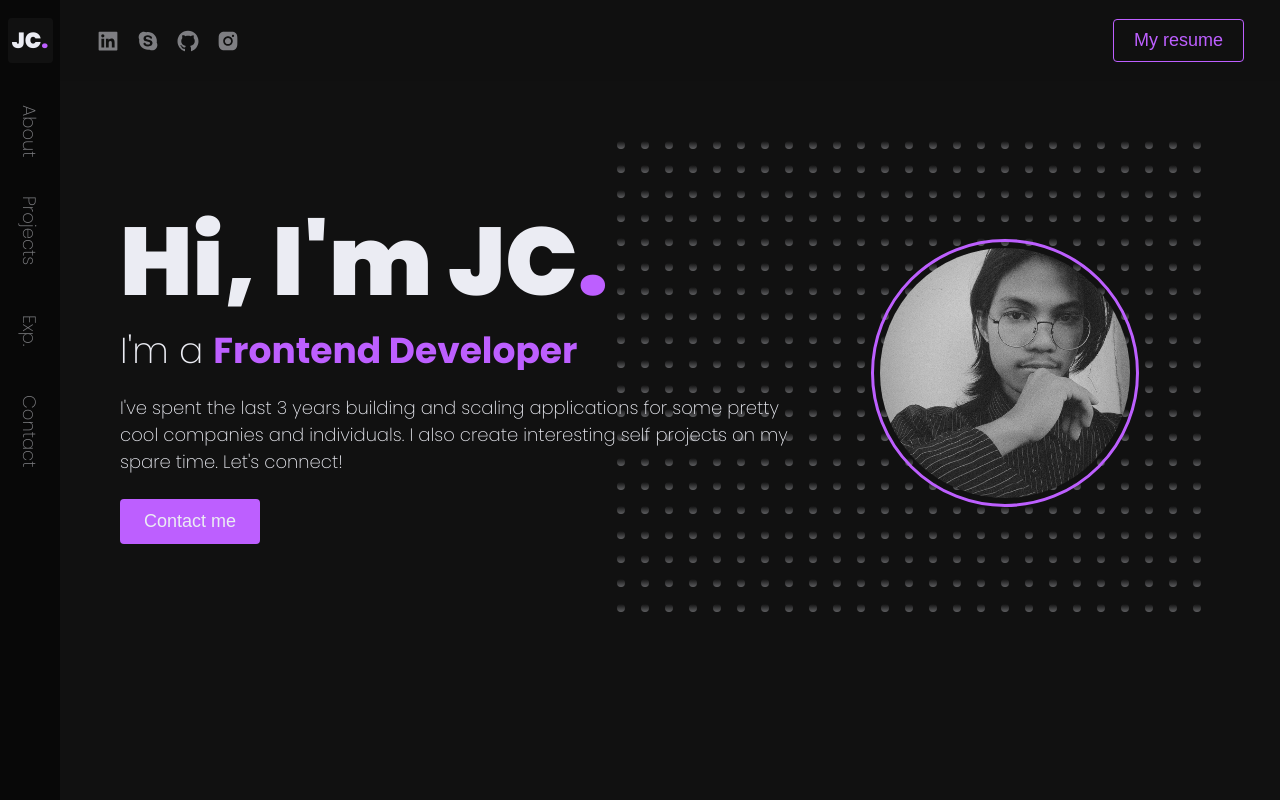
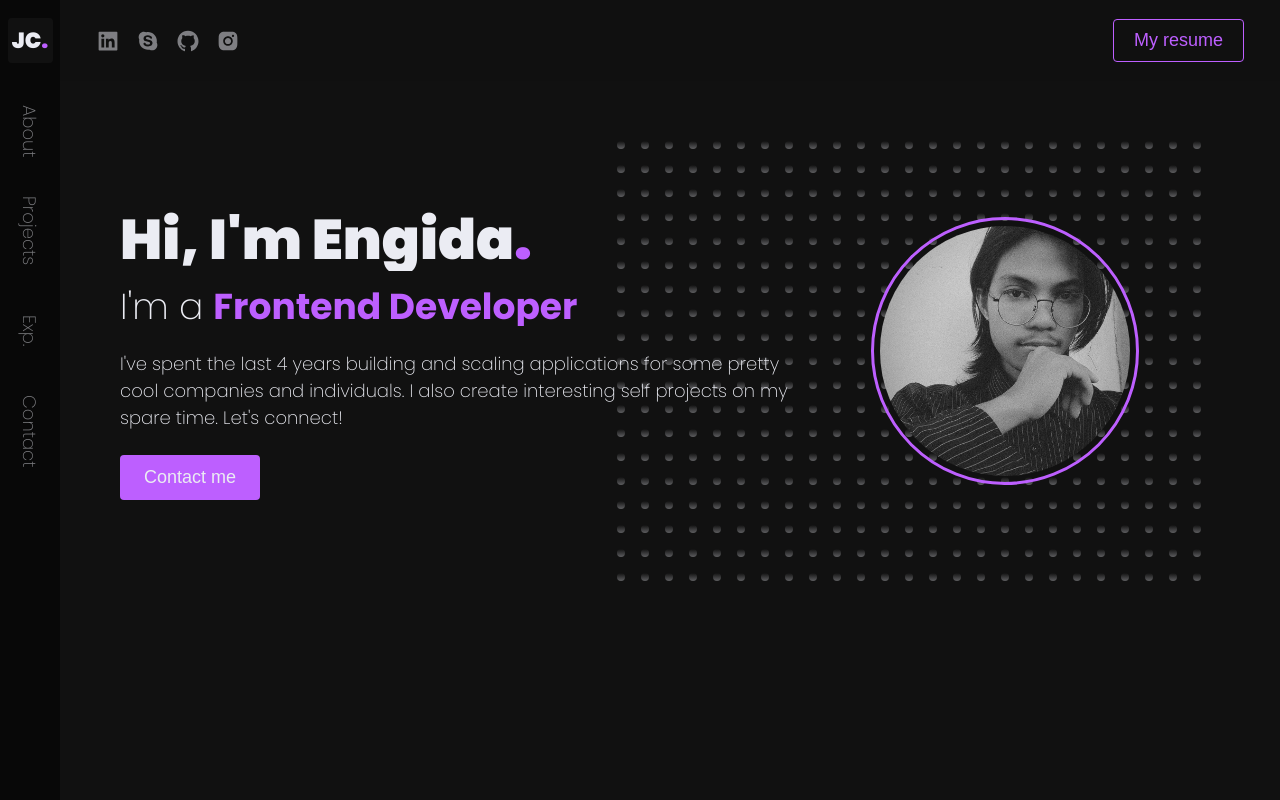
Before and after one commit to engida32/engida, a Next.js app: page / in a window 1280 px wide. Shown: the top 800 px of the page. Built offline with nearby package versions, Linux system fonts and the light colour scheme.

Commit message:
header update

```diff
--- a/components/home/hero/Hero.tsx
+++ b/components/home/hero/Hero.tsx
@@ -13,7 +13,7 @@ export const Hero = () => {
         <div className={styles.copyWrapper}>
           <Reveal>
             <h1 className={styles.title}>
-              Hi, I&apos;m JC<span>.</span>
+              Hi, I&apos;m Engida<span>.</span>
             </h1>
           </Reveal>
           <Reveal>
@@ -23,14 +23,16 @@ export const Hero = () => {
           </Reveal>
           <Reveal>
             <p className={styles.aboutCopy}>
-              I&apos;ve spent the last 3 years building and scaling applications for
-              some pretty cool companies and individuals. I also create interesting self projects on my spare time.
-              Let&apos;s connect!
+              I&apos;ve spent the last 4 years building and scaling applications
+              for some pretty cool companies and individuals. I also create
+              interesting self projects on my spare time. Let&apos;s connect!
             </p>
           </Reveal>
           <Reveal>
             <StandardButton
-              onClick={() => document.getElementById("contact")?.scrollIntoView()}
+              onClick={() =>
+                document.getElementById("contact")?.scrollIntoView()
+              }
             >
               Contact me
             </StandardButton>
@@ -39,7 +41,8 @@ export const Hero = () => {
         <motion.div
           initial={{ y: -30, opacity: 0 }}
           animate={{ y: 0, opacity: 1 }}
-          transition={{ duration: 0.5, delay: 0.4 }}>
+          transition={{ duration: 0.5, delay: 0.4 }}
+        >
           <Image
             className={styles.profile}
             src={Profile}
--- a/components/home/hero/hero.module.scss
+++ b/components/home/hero/hero.module.scss
@@ -18,7 +18,7 @@
 }
 
 .title {
-  font-size: var(--text-2xl);
+  font-size: var(--text-xl);
   font-weight: 900;
   line-height: 1.1;
 
```
Also changed, not shown: 1 other file (tests, documents, lock files or other folders).
